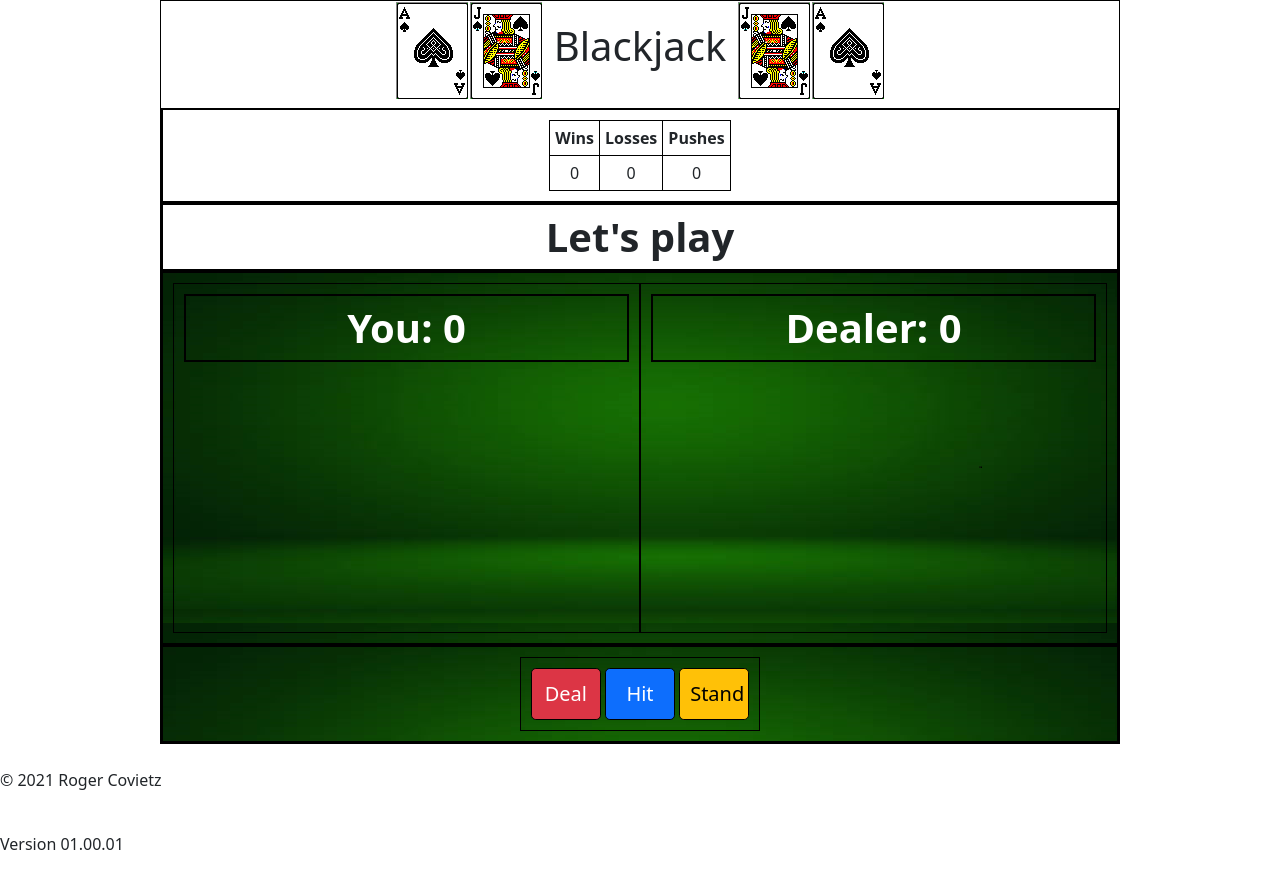
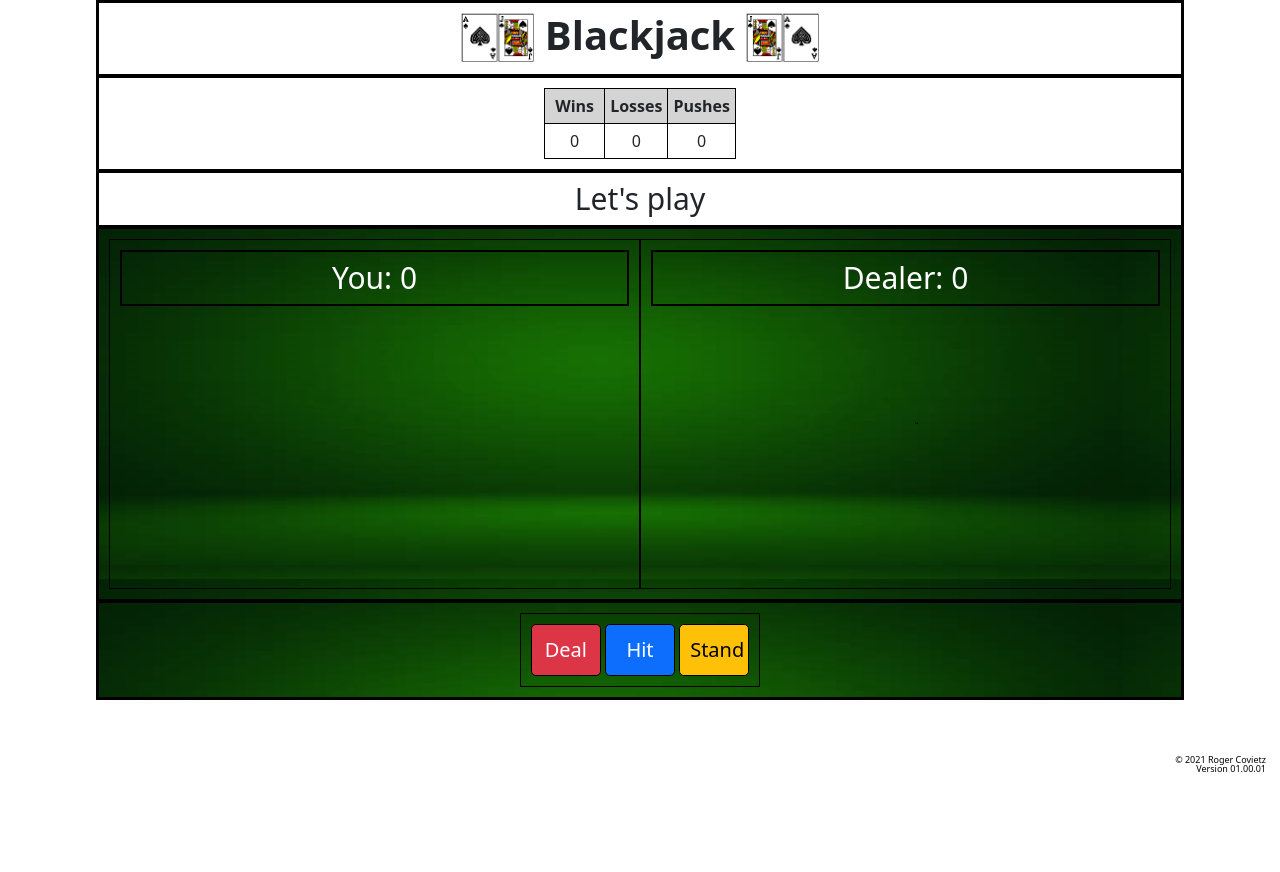
Before and after one commit to rogerc1894/Blackjack, a plain HTML site: page index.html in a window 1280 px wide. After the commit the page ends 800 px from the top, so only its background shows below. Drawn offline with nearby package versions, Linux system fonts and the light colour scheme.

Commit message:
Update style.css

```diff
--- a/static/css/style.css
+++ b/static/css/style.css
@@ -1,19 +1,24 @@
 .container-1
 {
     border: 1px solid black;
-    width: 75%;
+    width: 85%;
     margin: 0 auto;
     text-align: center;
 }
 
-.container-1 h2
+.container-1 h1
 {
     border: 2px solid black;
     padding: 8px;
     font-size: 40px;
     font-weight: bold;
     margin: 0 auto;
-    /*text-align: center;*/
+}
+
+.container-1 h1 img
+{
+    padding-bottom: 4px;
+    height: 53px;
 }
 
 table, th, td
@@ -25,16 +30,20 @@ table, th, td
 
 th, td
 {
-    width: 45px;
+    width: 60px;
 }
 
-.container-1 h3
+th
+{
+    background-color: rgb(212, 212, 212);
+}
+
+.container-1 h2
 {
     border: 2px solid black;
     padding: 8px;
     font-size: 30px;
     margin: 0 auto;
-    /*text-align: center;*/
 }
 
 .flex-blackjack-row-1, .flex-blackjack-row-2, .flex-blackjack-row-3
@@ -42,8 +51,8 @@ th, td
     display: flex;
     border: 2px solid black;
     padding: 10px;
+    flex-direction: row;
     flex-wrap: wrap;
-    flex-direction: row;
     justify-content: space-around;
 }
 
@@ -81,13 +90,23 @@ th, td
     width: 70px;
 }
 
-.verText
+.copyright, .version
 {
     position: absolute;
-    bottom: 1em;
     right: 1em;
     font-size: 9px;
-    text-align:right;
-    vertical-align: bottom;
+    padding-right: 5px;
+    text-align: right;
     color: black;
 }
+
+.copyright
+{
+    bottom: 2em;
+}
+
+
+.version
+{
+    bottom: 1em;
+}
```
